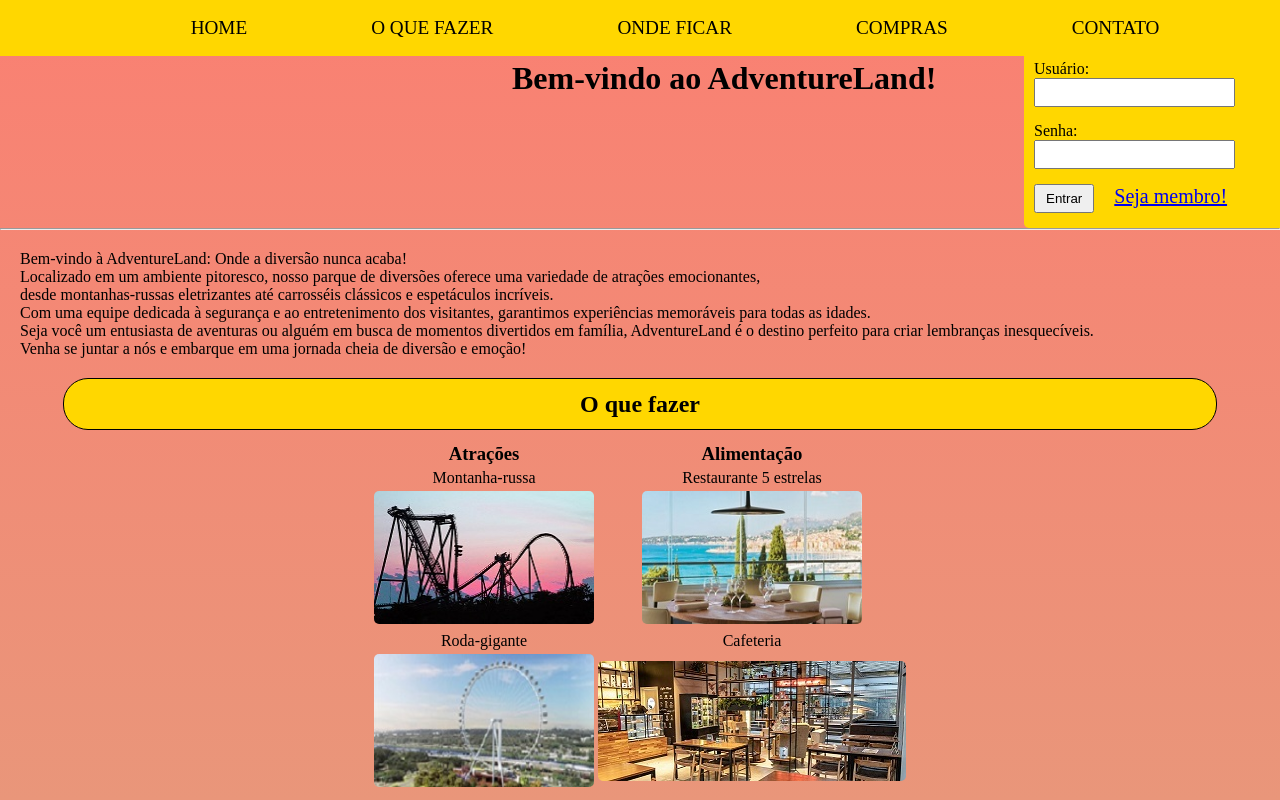
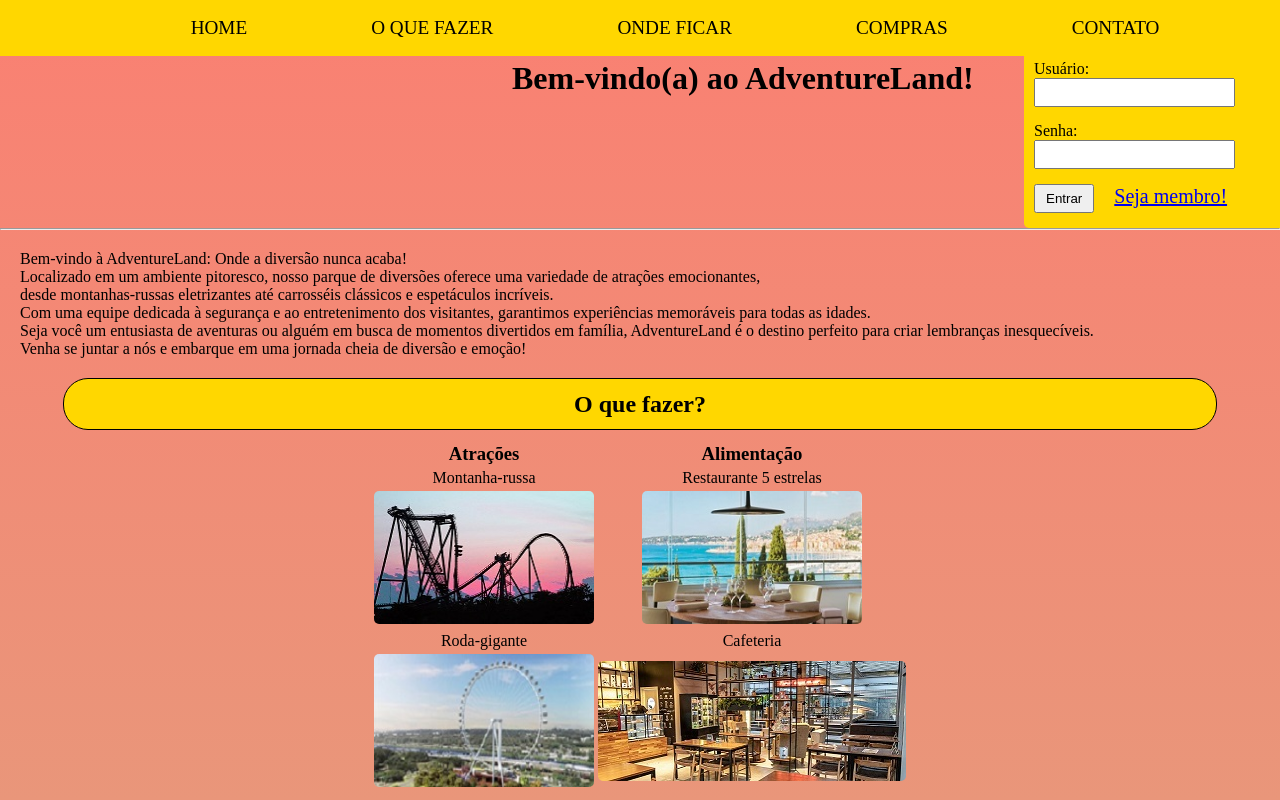
Before and after one commit to douglasfms/meuprimeirosite, a plain HTML site: page index.html in a window 1280 px wide. Shown: the top 800 px of the page. Drawn offline with Linux system fonts and the light colour scheme.

Commit message:
Alteracoes gerais

```diff
--- a/index.html
+++ b/index.html
@@ -30,7 +30,7 @@
 
 		<div class="bemvindo"> <!-- Título principal da página -->
 			<center>
-				<h1>Bem-vindo ao AdventureLand!</h1>
+				<h1>Bem-vindo(a) ao AdventureLand!</h1>
 			</center>
 		</div>
 
@@ -49,7 +49,7 @@
 
 		<center>
 			<div class="titulo" id="fazer"> <!-- Título da primeira seção "O que fazer" -->
-				<h2>O que fazer</h2>
+				<h2>O que fazer?</h2>
 			</div>
 		</center>
 
```
